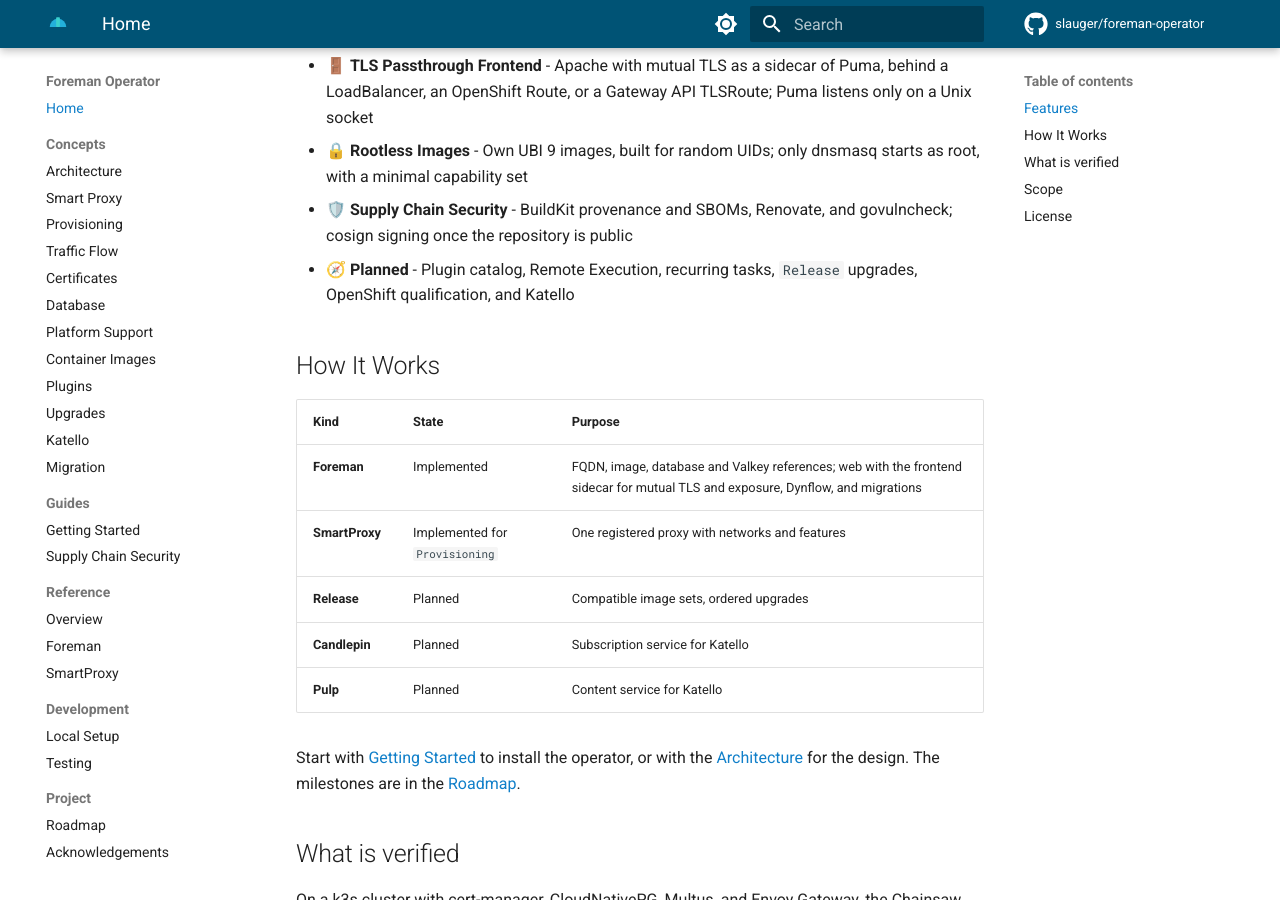
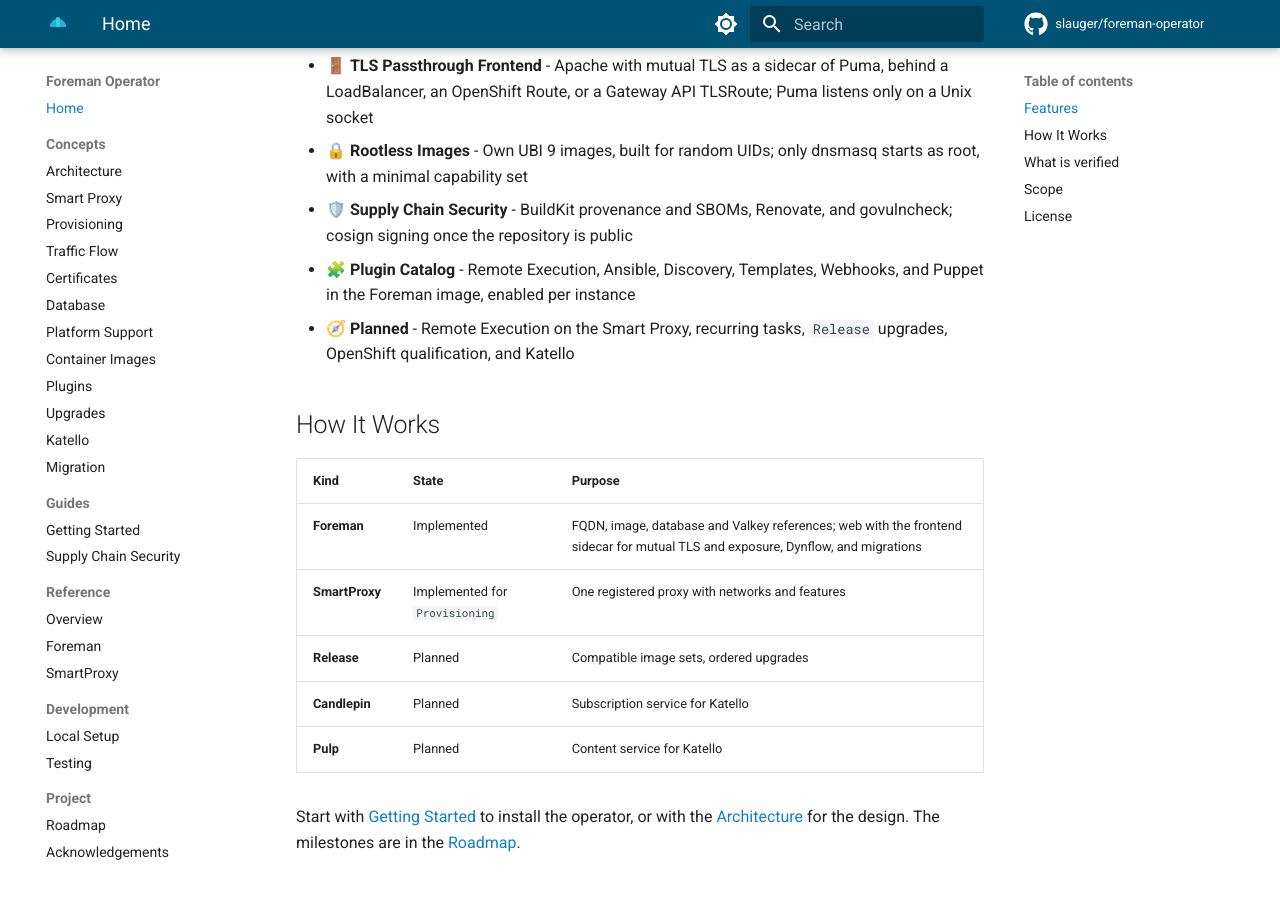
Before and after one commit to slauger/foreman-operator, an MkDocs documentation site: the page built from docs/index.md, in a window 1280 px wide and 900 px high, scrolled down 781 px. Built offline with MkDocs 1.6.1 and Material for MkDocs 9.7.7, drawn with Linux system fonts in a browser that asks for light colours; comment, search, counter and statistics services are not loaded.

Commit message:
docs: sync the feature snippet with the README

```diff
--- a/docs/_snippets/features.md
+++ b/docs/_snippets/features.md
@@ -7,4 +7,5 @@
 - 🚪 **TLS Passthrough Frontend** - Apache with mutual TLS as a sidecar of Puma, behind a LoadBalancer, an OpenShift Route, or a Gateway API TLSRoute; Puma listens only on a Unix socket
 - 🔒 **Rootless Images** - Own UBI 9 images, built for random UIDs; only dnsmasq starts as root, with a minimal capability set
 - 🛡️ **Supply Chain Security** - BuildKit provenance and SBOMs, Renovate, and govulncheck; cosign signing once the repository is public
-- 🧭 **Planned** - Plugin catalog, Remote Execution, recurring tasks, `Release` upgrades, OpenShift qualification, and Katello
+- 🧩 **Plugin Catalog** - Remote Execution, Ansible, Discovery, Templates, Webhooks, and Puppet in the Foreman image, enabled per instance
+- 🧭 **Planned** - Remote Execution on the Smart Proxy, recurring tasks, `Release` upgrades, OpenShift qualification, and Katello
```
